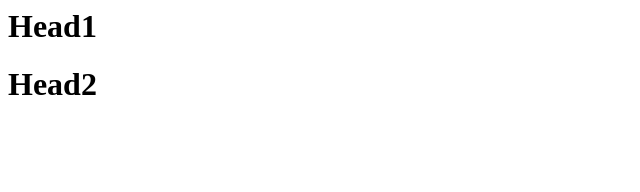
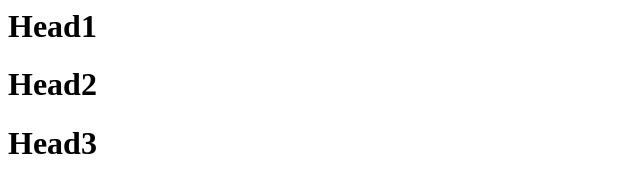
Before and after one commit to finshiya/local-repo, a plain HTML site: page index.html in a window 1280 px wide. Shown: the whole page, without its empty margins (0-640 px from the left). Drawn offline with Linux system fonts and the light colour scheme.

Commit message:
head 3 added in feature

```diff
--- a/index.html
+++ b/index.html
@@ -1,2 +1,4 @@
 <h1>Head1</h1>
 <h1>Head2</h1>
+
+<h1>Head3</h1>
```
